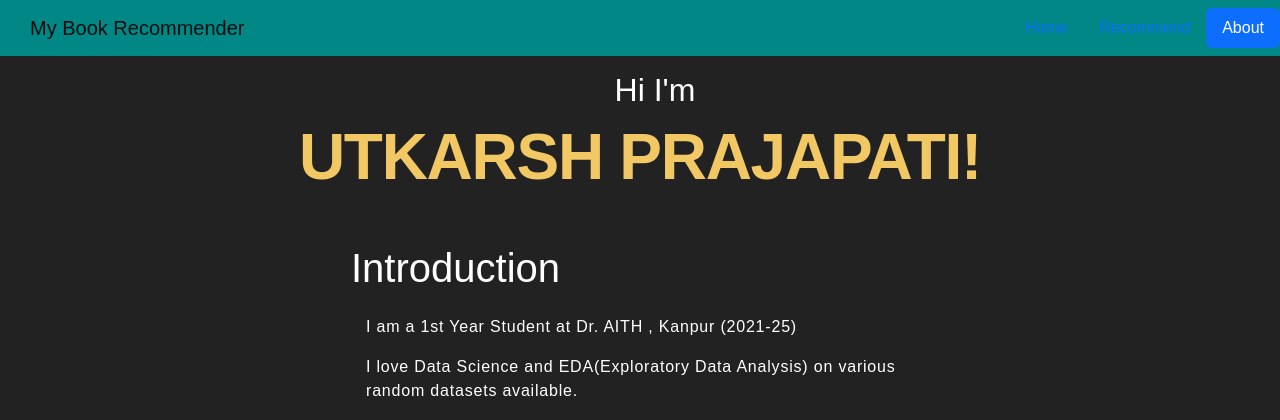
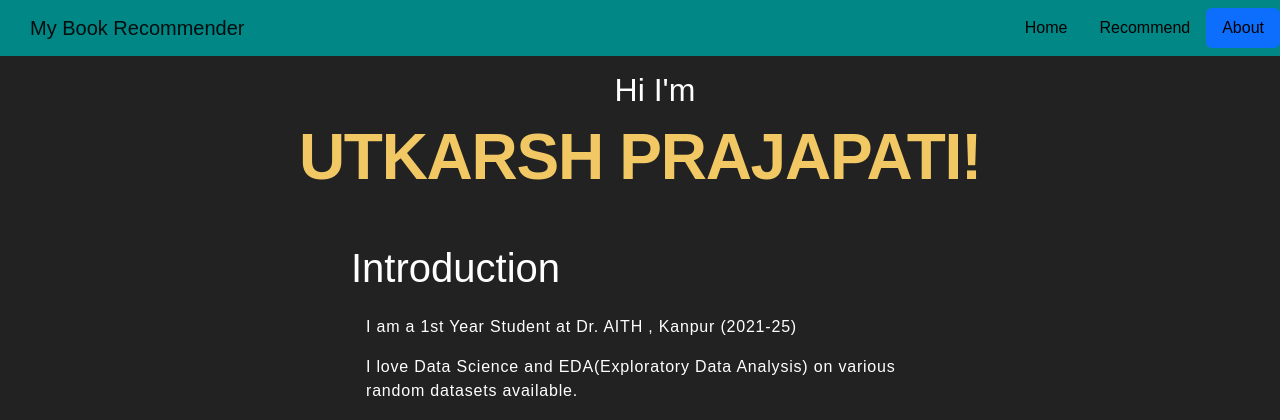
Before and after one commit to UtkarshPrajapati/Book-Recommender-System, a Flask app: page /about in a window 1280 px wide. Shown: the top 420 px of the page. Run offline with Flask 2, Linux system fonts and the light colour scheme; parts of the project's set-up code (start-up, migrations or seed data) failed here and were passed over; some web fonts are replaced.

```diff
--- a/templates/about.html
+++ b/templates/about.html
@@ -198,6 +198,10 @@
                 padding: 2em 2.5em;
             }
         }
+
+        .nav-pills>li>a {
+            color: black !important;
+        }
     </style>
 
 </html>
--- a/templates/recommend.html
+++ b/templates/recommend.html
@@ -81,6 +81,10 @@
     h4 {
         color: white;
     }
+
+    .nav-pills>li>a {
+        color: black !important;
+    }
 </style>
 
 <body style="background-color: #222222">
```
